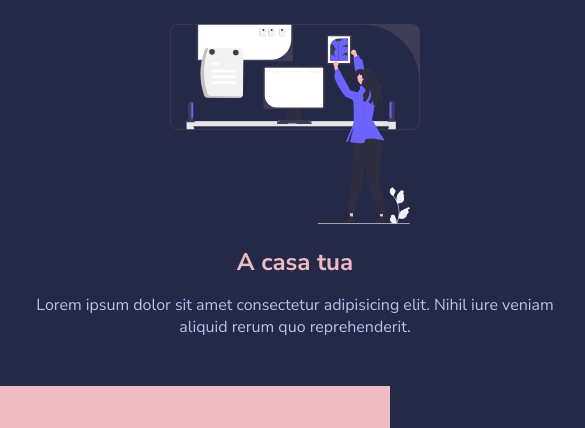
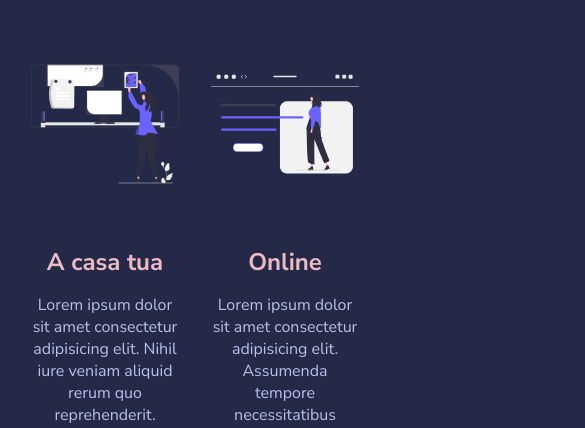
Before and after one commit to dannyarena/html-css-resp-wannabe, a plain HTML site: page index.html in a window 390 px wide. Shown: the part 209-637 px from the top of the page, 585 px wide, since content can reach past the window. Drawn offline with Linux system fonts and the light colour scheme.

Commit message:
Add responsive styles for tablet and set viewport meta tag

```diff
--- a/css/style.css
+++ b/css/style.css
@@ -127,3 +127,11 @@ img {
 /************************************************
     SOLUZIONE RESPONSIVE
  ************************************************/
+/* MEDIA QUERIES PER TABLET (massimo 768px) */
+
+@media (max-width: 768px)
+{
+    .container {
+        width: 100%;
+        padding: 0 15px;
+    }
--- a/index.html
+++ b/index.html
@@ -10,6 +10,7 @@
         />
         <!-- Main Styles -->
         <link rel="stylesheet" href="./css/style.css" />
+        <meta name="viewport" content="width=device-width, initial-scale=1.0" />
     </head>
     <body>
         <!--
```
